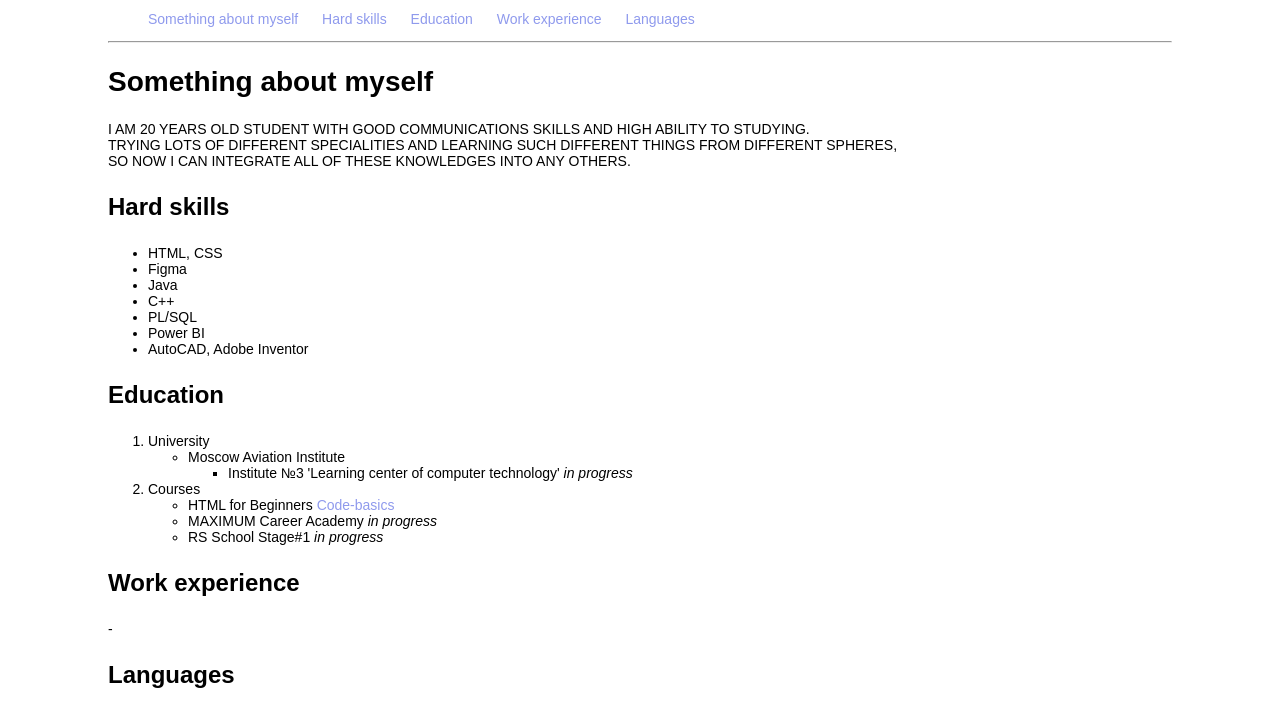
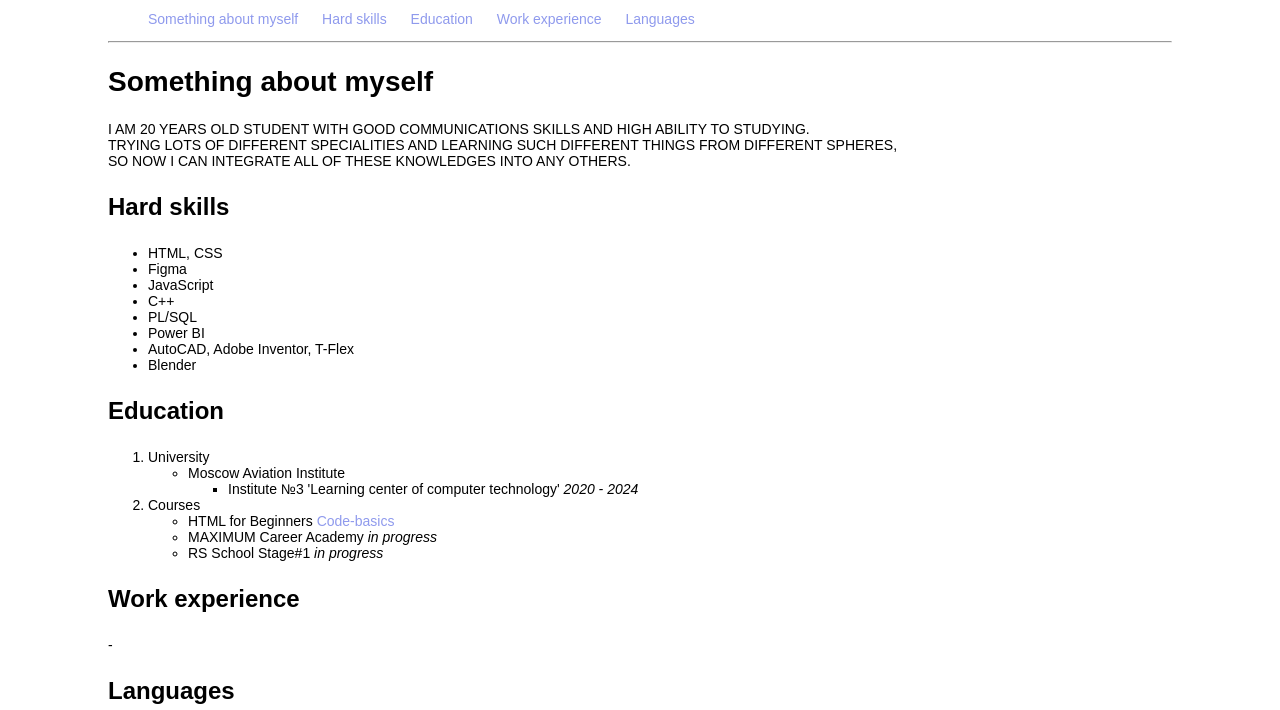
Before and after one commit to Shalhoo/CV, a plain HTML site: page index.html in a window 1280 px wide. Shown: the part 344-1054 px from the top of the page. Drawn offline with Linux system fonts and the light colour scheme; a web font is replaced by a local one.

Commit message:
Update index.html

```diff
--- a/index.html
+++ b/index.html
@@ -35,11 +35,12 @@
 				<ul>
 					<li>HTML, CSS</li>
 					<li>Figma</li>
-					<li>Java</li>
+					<li>JavaScript</li>
 					<li>C++</li>
 					<li>PL/SQL</li>
 					<li>Power BI</li>
-					<li>AutoCAD, Adobe Inventor</li>
+					<li>AutoCAD, Adobe Inventor, T-Flex</li>
+					<li>Blender</li>
 				</ul>
 			<h3 id="education">Education</h3>
 			<ol>
@@ -47,7 +48,7 @@
 					<ul>
 						<li>Moscow Aviation Institute</li>
 						<ul>
-							<li>Institute №3 'Learning center of computer technology' <i>in progress</i></li>
+							<li>Institute №3 'Learning center of computer technology' <i>2020 - 2024</i></li>
 						</ul>
 					</ul>
 				<li>Courses</li>
```
